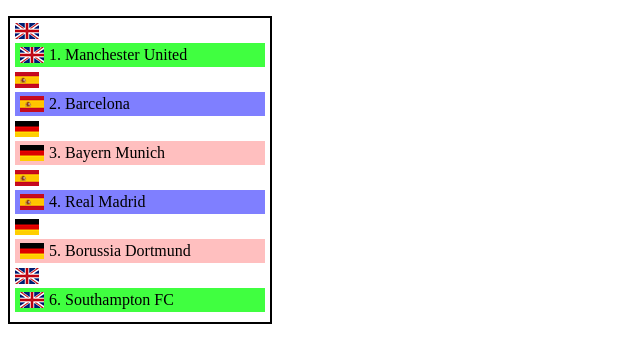
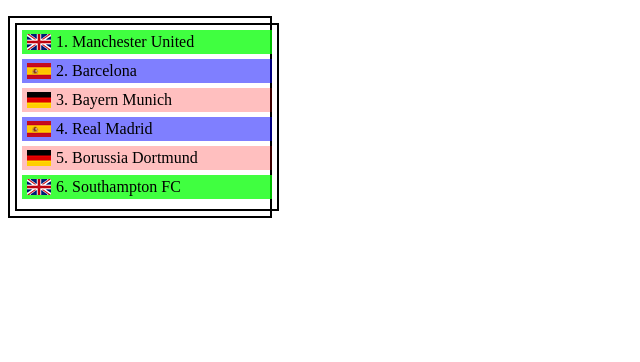
Before and after one commit to Bileth/HTML---LV3, a plain HTML site: page zad1/index.html in a window 1280 px wide. Shown: the whole page, without its empty margins (0-640 px from the left). Drawn offline with Linux system fonts and the light colour scheme.

Commit message:
Update index.html

```diff
--- a/zad1/index.html
+++ b/zad1/index.html
@@ -12,20 +12,33 @@
 <body>
 
     <ol>
-        <img src="images/en-GB.png" alt="">
-        <li class="en" lang="en-GB"><a href="">Manchester United</a></li>
-        <img src="images/es.png" alt="">
-        <li class="es" lang="es"><a href="">Barcelona</a></li>
-        <img src="images/de.png" alt="">
-        <li class="de" lang="de"><a href="">Bayern Munich</a></li>
-        <img src="images/es.png" alt="">
-        <li class="es" lang="es"><a href="">Real Madrid</a></li>
-        <img src="images/de.png" alt="">
-        <li class="de" lang="de"><a href="">Borussia Dortmund</a></li>
-        <img src="images/en-GB.png" alt="">
-        <li class="en" lang="en-GB"><a href="">Southampton FC</a></li>
+<!DOCTYPE html>
+<html lang="en">
+
+<head>
+    <meta charset="UTF-8">
+    <meta name="viewport" content="width=device-width, initial-scale=1.0">
+    <meta http-equiv="X-UA-Compatible" content="ie=edge">
+    <link rel="stylesheet" href="style/style.css">
+    <title>Nogometna lista</title>
+</head>
+
+<body>
+
+    <ol>
+        <li lang="en-GB"><a href="">Manchester United</a></li>
+        <li lang="es"><a href="">Barcelona</a></li>
+        <li lang="de"><a href="">Bayern Munich</a></li>
+        <li lang="es"><a href="">Real Madrid</a></li>
+        <li lang="de"><a href="">Borussia Dortmund</a></li>
+        <li lang="en-GB"><a href="">Southampton FC</a></li>
     </ol>
 
 </body>
 
 </html>
+    </ol>
+
+</body>
+
+</html>
```
